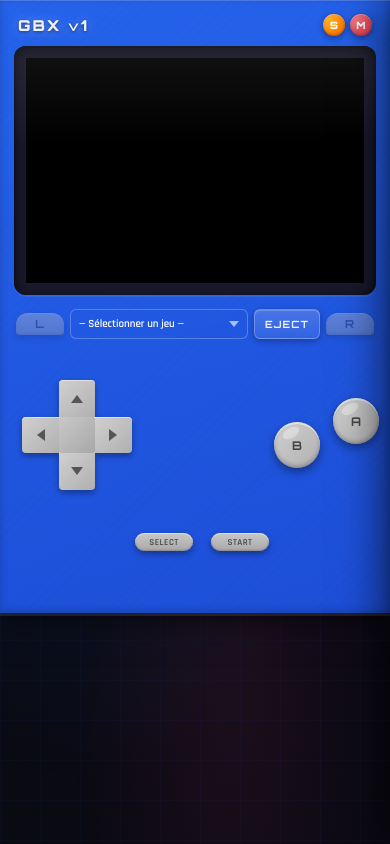
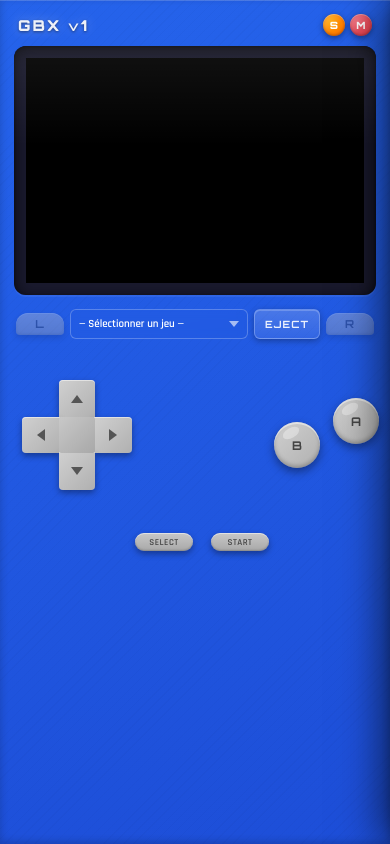
Before and after one commit to gbxemulator/Gbx, a plain HTML site: page index.html in a window 390 px wide. Drawn offline with nearby package versions, Linux system fonts and the light colour scheme; no server answers.

Commit message:
Update style.css

```diff
--- a/css/style.css
+++ b/css/style.css
@@ -1170,14 +1170,23 @@ select.form-input option { background: #0d1117; }
 /* ─── Mobile Portrait ───────────────────────────────────────── */
 @media (max-width: 480px) and (orientation: portrait) {
     #welcome-screen { display: none !important; }
-    #app { padding: 0; justify-content: flex-start; padding-top: 0; }
+    html, body { height: 100%; overflow: hidden; }
+    #app {
+        padding: 0;
+        justify-content: flex-start;
+        min-height: 100dvh;
+        height: 100dvh;
+        overflow-y: auto;
+    }
     #app.sidebar-open { margin-right: 0; }
 
     #gameboy {
         width: 100vw;
-        max-width: 420px;
+        max-width: 100vw;
         border-radius: 0;
         padding: 14px 14px 24px;
+        min-height: 100dvh;
+        box-sizing: border-box;
     }
 
     #gb-title { font-size: 15px; letter-spacing: 2px; }
```
